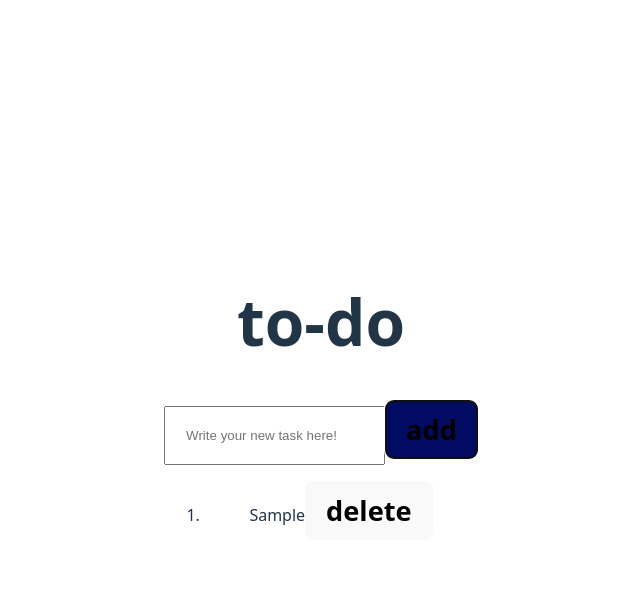
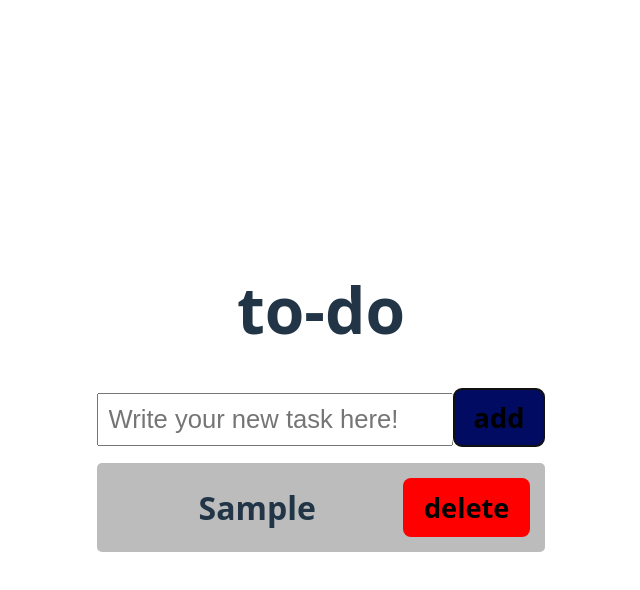
Before and after one commit to Evstigneev55/Test, a React (Vite) app: page /to-do in a window 1280 px wide. Both pictures are taken after typing "Sample" into the empty fields and a click on the button "add". Shown: the top 590 px of the page, without its empty margins (319-959 px from the left). Built offline with nearby package versions, Linux system fonts and the light colour scheme.

Commit message:
-add styles

```diff
--- a/src/pages/to-do/index.css
+++ b/src/pages/to-do/index.css
@@ -1,3 +1,7 @@
+.to-do-App {
+    text-align: center;
+}
+
 .to-do-App__h1 {
     font-size: 4rem;
 }
@@ -21,5 +25,30 @@
     background-color: rgb(0, 34, 128);
 }
 .to-do-App__Area-Input input{
-    padding: 20px;
+    font-size: 1.6rem;
+    padding: 10px;
 }
+
+.del-btn {
+    background-color: red;
+}
+
+.to-do-App__ol {
+    padding: 0;
+    list-style-type: none;
+}
+.to-do-App__ol li {
+    font-size: 2rem;
+    font-weight: bold;
+    padding: 15px;
+    margin-bottom: 10px;
+    background-color: rgba(67, 67, 67, 0.351);
+    border-radius: 5px;
+    display: flex;
+    align-items: center;
+}
+.to-do-App__ol li span {
+    flex-grow: 1;
+    flex-shrink: 1;
+    flex-basis: 0%;
+}
--- a/src/pages/to-do/index.jsx
+++ b/src/pages/to-do/index.jsx
@@ -69,11 +69,11 @@ const ToDoApp = () => {
         </button>
       </div>
 
-      <ol>
+      <ol className="to-do-App__ol">
         {tasks.map((task, index) => (
           <li key={index}>
             <span>{task}</span>
-            <button onClick={() => delTask(index)}>delete</button>
+            <button className="del-btn" onClick={() => delTask(index)}>delete</button>
           </li>
         ))}
       </ol>
```
